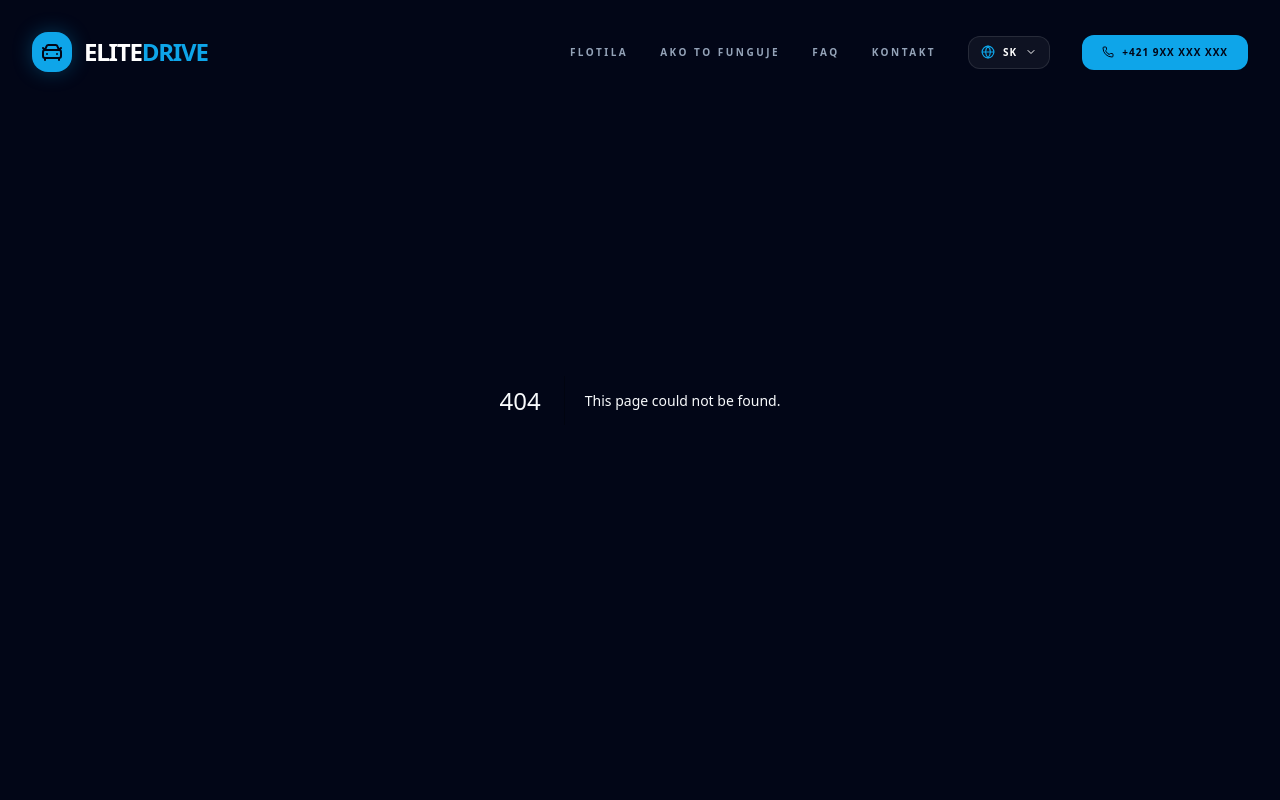
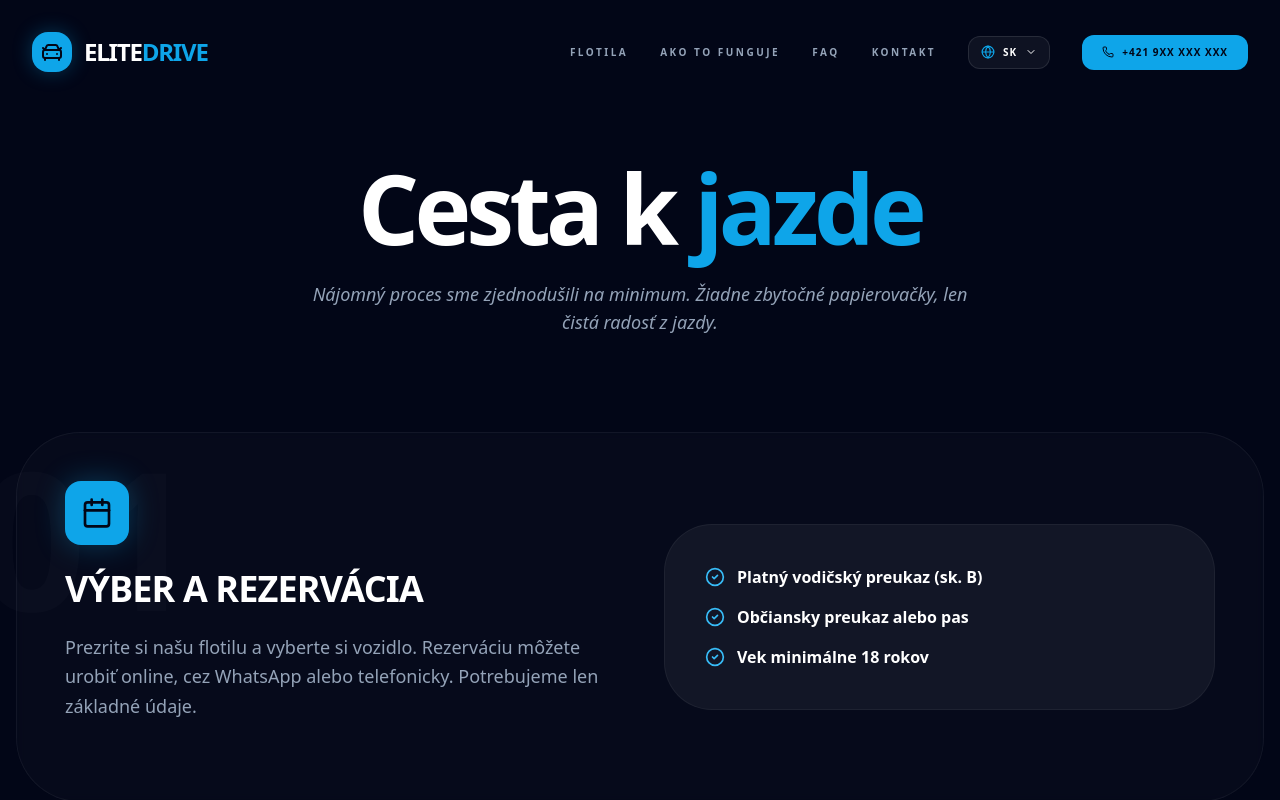
Before and after one commit to continko/EliteDriveWeb, a Next.js app: page /process in a window 1280 px wide. Before the commit this address had no page. Shown: the top 800 px of the page. Built offline with nearby package versions, Linux system fonts and the light colour scheme.

Commit message:
web - version2.1

```diff
--- /dev/null
+++ b/app/process/page.tsx
@@ -0,0 +1,63 @@
+"use client";
+
+import { Calendar, ShieldCheck, Key, CheckCircle2 } from "lucide-react";
+import { useLang } from "@/context/LanguageContext";
+import { processTranslations } from "@/lib/processData";
+
+export default function ProcessPage() {
+  const { lang } = useLang();
+
+  // Výber správneho prekladu podľa aktuálneho jazyka
+  const content = processTranslations[lang as keyof typeof processTranslations] || processTranslations.sk;
+
+  // Mapa ikoniek pre jednotlivé kroky
+  const icons = [<Calendar size={32} />, <ShieldCheck size={32} />, <Key size={32} />];
+
+  return (
+    <main className="min-h-screen bg-[#020617] pt-40 pb-24">
+      <div className="max-w-7xl mx-auto px-4">
+        {/* Header */}
+        <div className="text-center mb-24">
+          <h1 className="text-6xl font-black text-white tracking-tighter sm:text-8xl mb-6">
+            {content.title}<span className="text-sky-500">{content.title_span}</span>
+          </h1>
+          <p className="text-slate-400 max-w-2xl mx-auto text-lg italic">
+            {content.subtitle}
+          </p>
+        </div>
+
+        {/* Steps */}
+        <div className="space-y-12">
+          {content.steps.map((step: any, idx: number) => (
+            <div key={idx} className="group relative grid md:grid-cols-2 gap-12 items-center p-12 rounded-[4rem] border border-white/5 bg-white/[0.02] backdrop-blur-sm transition-all hover:border-sky-500/20">
+              {/* Veľké číslo v pozadí */}
+              <div className="absolute -top-10 -left-10 text-[12rem] font-black text-white/[0.02] pointer-events-none group-hover:text-sky-500/5 transition-colors">
+                {step.id}
+              </div>
+
+              <div className="relative z-10">
+                <div className="mb-6 flex h-16 w-16 items-center justify-center rounded-2xl bg-sky-500 text-slate-950 shadow-[0_0_30px_rgba(14,165,233,0.3)]">
+                  {icons[idx]}
+                </div>
+                <h2 className="text-4xl font-black text-white mb-6 uppercase tracking-tight">{step.title}</h2>
+                <p className="text-slate-400 text-lg leading-relaxed mb-8">{step.desc}</p>
+              </div>
+
+              {/* Box s detailmi (Checklist) */}
+              <div className="bg-white/5 rounded-[3rem] p-10 border border-white/5">
+                <ul className="space-y-4">
+                  {step.details.map((detail: string, dIdx: number) => (
+                    <li key={dIdx} className="flex items-center gap-3 text-white font-bold">
+                      <CheckCircle2 className="text-sky-400 h-5 w-5" />
+                      {detail}
+                    </li>
+                  ))}
+                </ul>
+              </div>
+            </div>
+          ))}
+        </div>
+      </div>
+    </main>
+  );
+}
```
